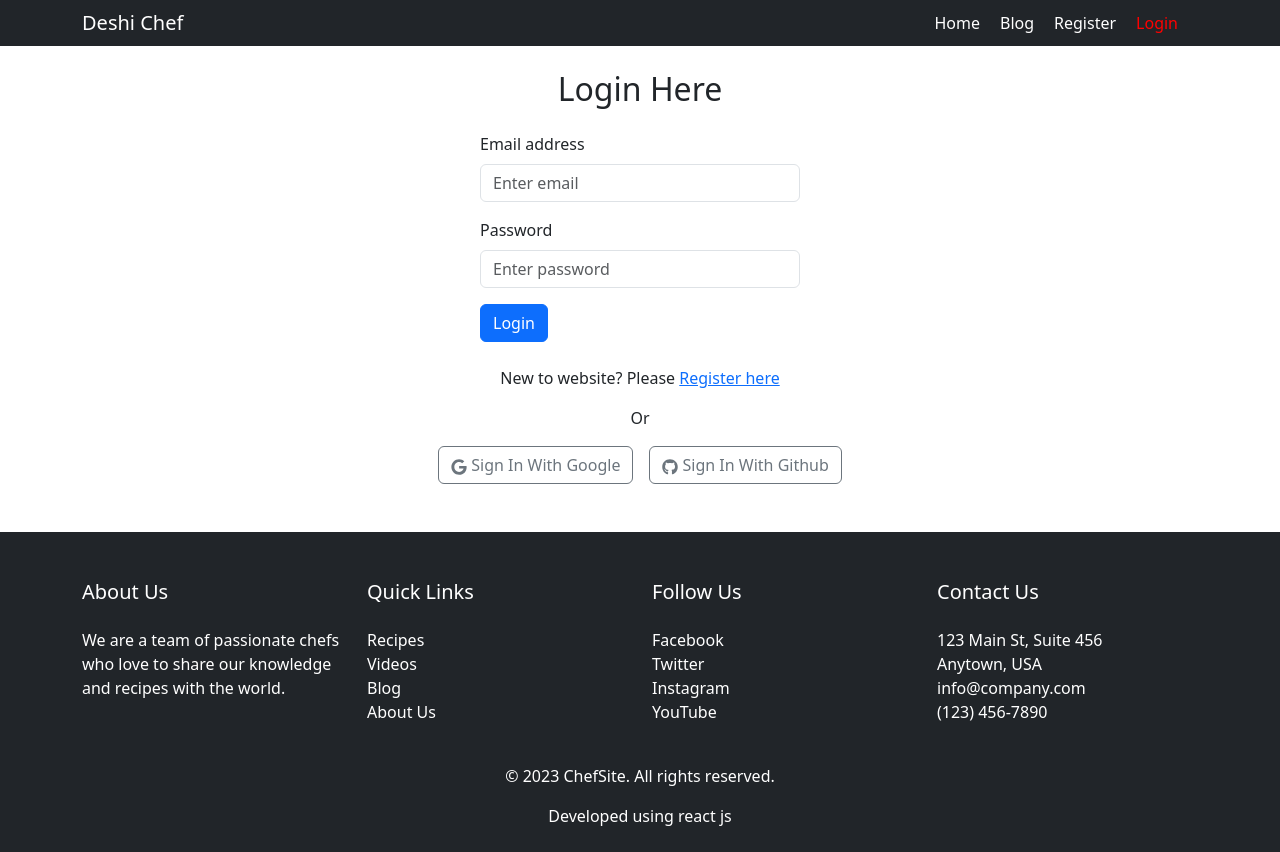
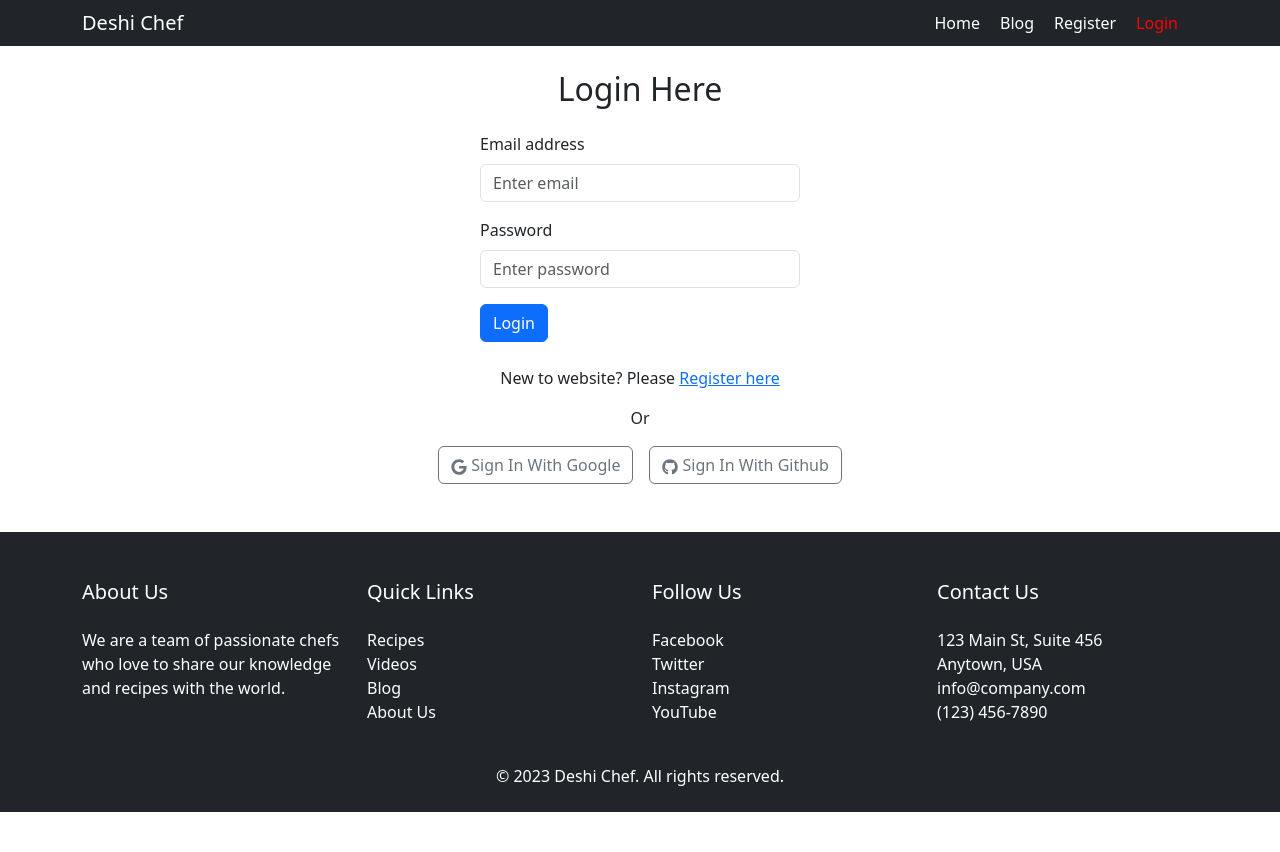
Before and after one commit to adittacse/chef-recipe-hunter-client-side, a React (Vite) app: page /login in a window 1280 px wide. After the commit the page ends 812 px from the top, so only its background shows below. Built offline with nearby package versions, Linux system fonts and the light colour scheme; no server answers.

Commit message:
footer updated and moment js implemented

```diff
--- a/package.json
+++ b/package.json
@@ -14,6 +14,7 @@
     "firebase": "^9.21.0",
     "localforage": "^1.10.0",
     "match-sorter": "^6.3.1",
+    "moment": "^2.29.4",
     "react": "^18.2.0",
     "react-bootstrap": "^2.7.4",
     "react-dom": "^18.2.0",
--- a/src/components/Footer/Footer.jsx
+++ b/src/components/Footer/Footer.jsx
@@ -1,6 +1,7 @@
 import React from 'react';
 import "./Footer.css";
 import { Container, Row, Col } from 'react-bootstrap';
+import moment from "moment/moment.js";
 
 const Footer = () => {
     return (
@@ -42,8 +43,7 @@ const Footer = () => {
                     </Row>
                     <Row className="mt-4">
                         <Col className="text-center">
-                            <p>&copy; 2023 ChefSite. All rights reserved.</p>
-                            <p>Developed using react js</p>
+                            <p>&copy; {moment().format("YYYY")} Deshi Chef. All rights reserved.</p>
                         </Col>
                     </Row>
                 </Container>
```
Also changed, not shown: 1 other file (tests, documents, lock files or other folders).
